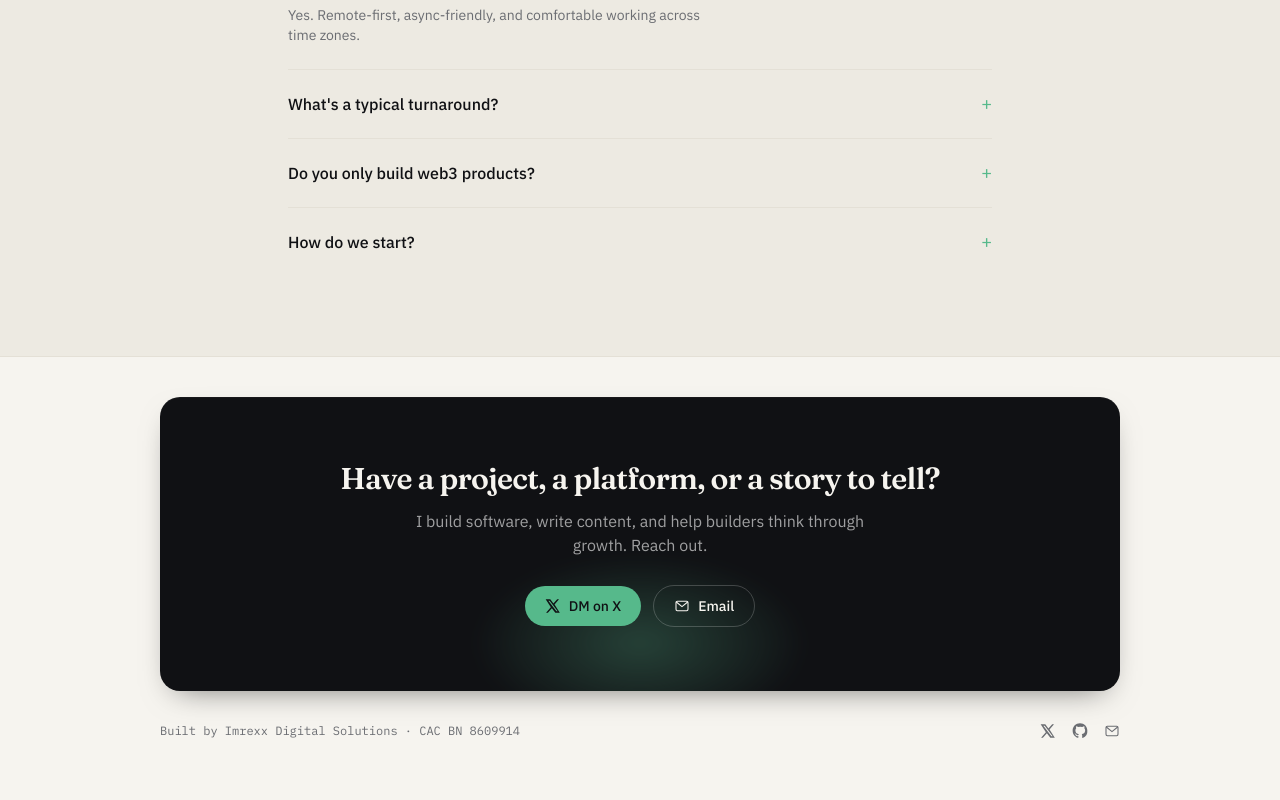
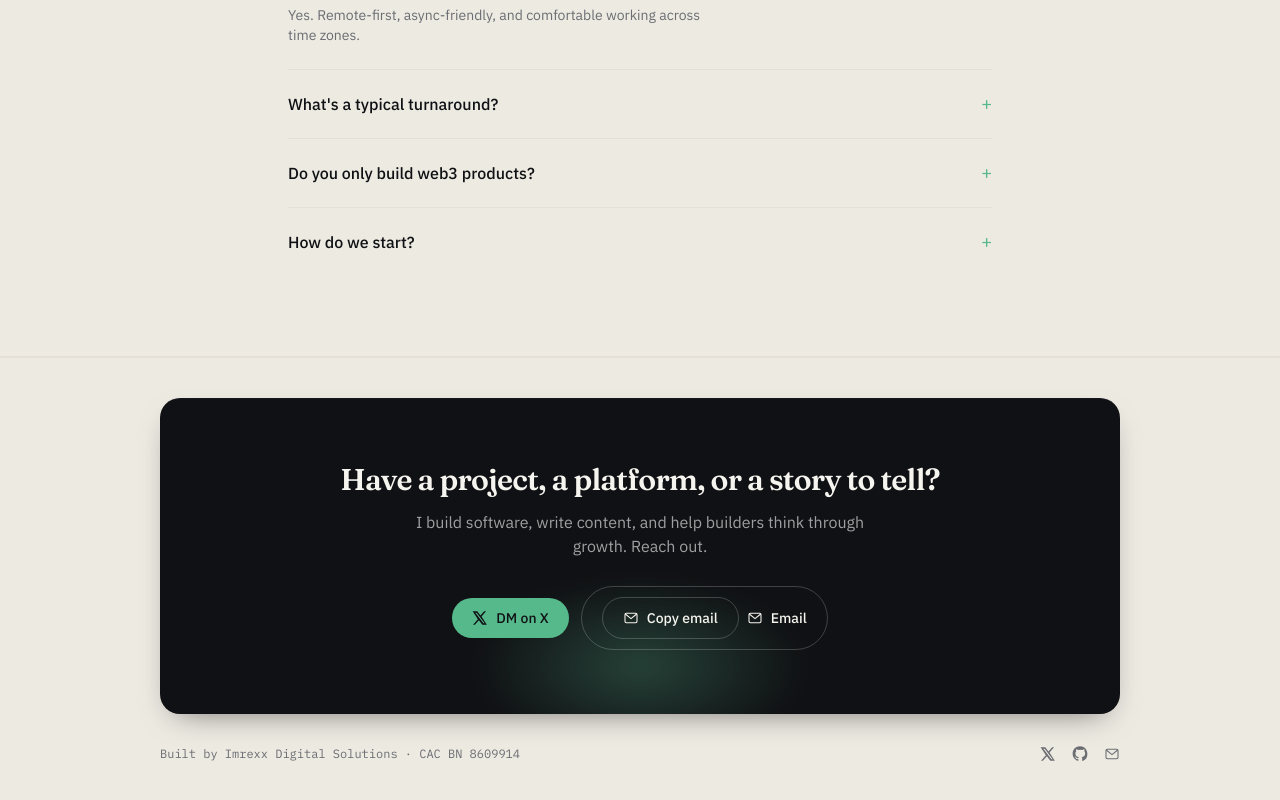
Before and after one commit to Imrexxx-OG/-Imrexx_dev, a Next.js app: page / in a window 1280 px wide. Shown: the part 4299-5099 px from the top of the page. Before the commit the page ends 5078 px from the top, so only its background shows below. Built offline with nearby package versions, Linux system fonts and the light colour scheme.

Commit message:
made chaanges to footer

```diff
--- a/app/layout.tsx
+++ b/app/layout.tsx
@@ -1,4 +1,4 @@
-import type { Metadata } from "next";
+import type { Metadata, Viewport } from "next";
 import { IBM_Plex_Sans, IBM_Plex_Mono, Fraunces } from "next/font/google";
 import "./globals.css";
 
@@ -36,6 +36,13 @@ export const metadata: Metadata = {
   },
 };
 
+export const viewport: Viewport = {
+  themeColor: [
+    { media: "(prefers-color-scheme: dark)", color: "#101114" },
+    { media: "(prefers-color-scheme: light)", color: "#F6F4EF" },
+  ],
+};
+
 export default function RootLayout({
   children,
 }: {
--- a/components/Footer.tsx
+++ b/components/Footer.tsx
@@ -1,10 +1,11 @@
 import { social } from "@/lib/data";
 import { XIcon, GitHubIcon, MailIcon } from "./icons";
 import Reveal from "./Reveal";
+import CopyEmail from "./CopyEmail";
 
 export default function Footer() {
   return (
-    <footer>
+    <footer id="contact" className="scroll-mt-20 border-t border-line-light bg-paper dark:border-line-dark dark:bg-ink-900/40">
       <div className="mx-auto max-w-5xl px-5 py-10 sm:px-8">
         <Reveal>
           <div className="relative overflow-hidden rounded-xl2 bg-ink-950 px-6 py-14 text-center text-paper-light shadow-card-dark sm:py-16">
@@ -30,6 +31,7 @@ export default function Footer() {
                   href={`mailto:${social.email}`}
                   className="inline-flex items-center gap-2 rounded-full border border-white/20 px-5 py-2.5 text-sm font-medium text-paper-light transition hover:-translate-y-0.5 hover:border-white/50"
                 >
+                  <CopyEmail email={social.email} />
                   <MailIcon className="h-4 w-4" /> Email
                 </a>
               </div>
```
